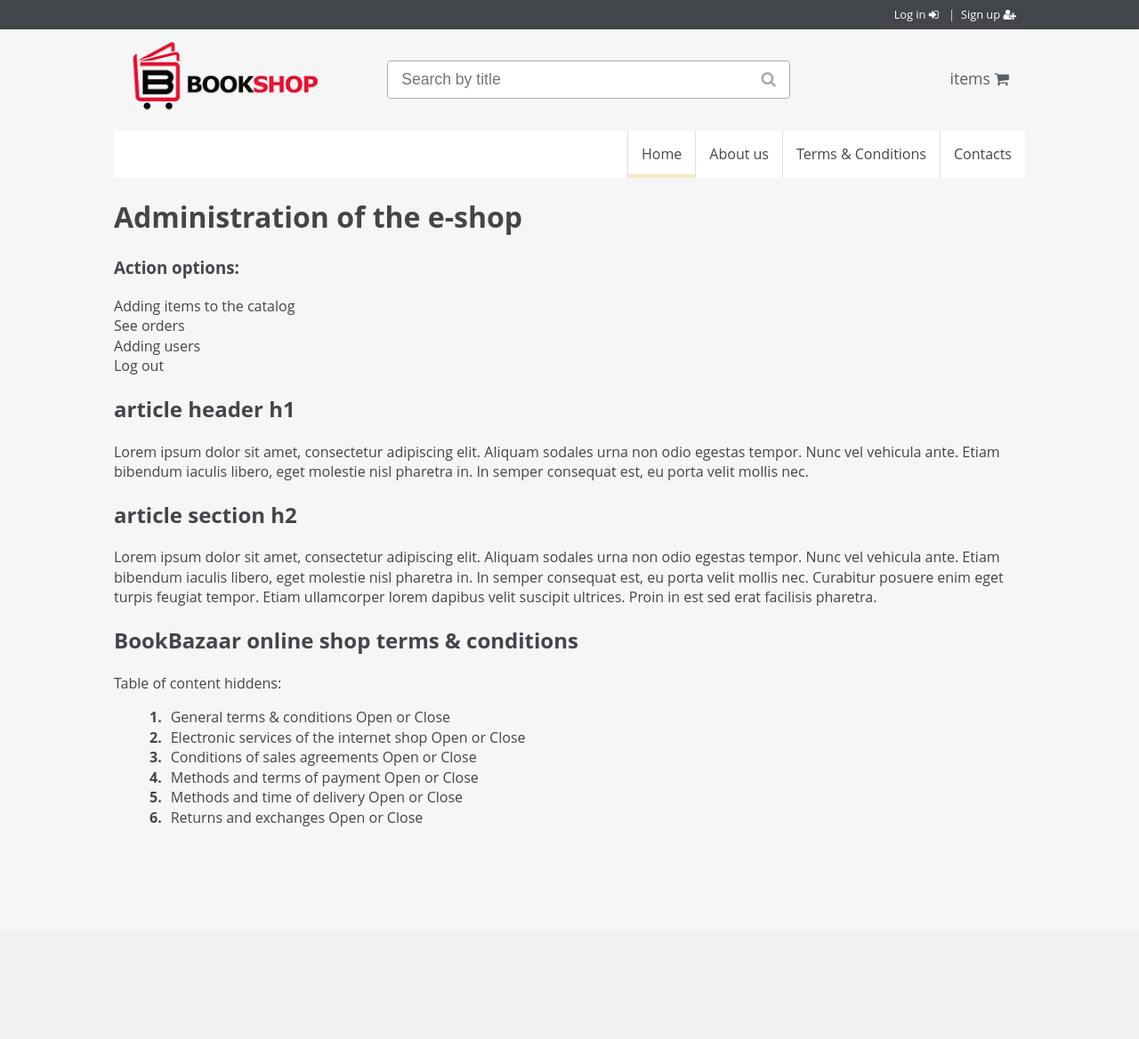
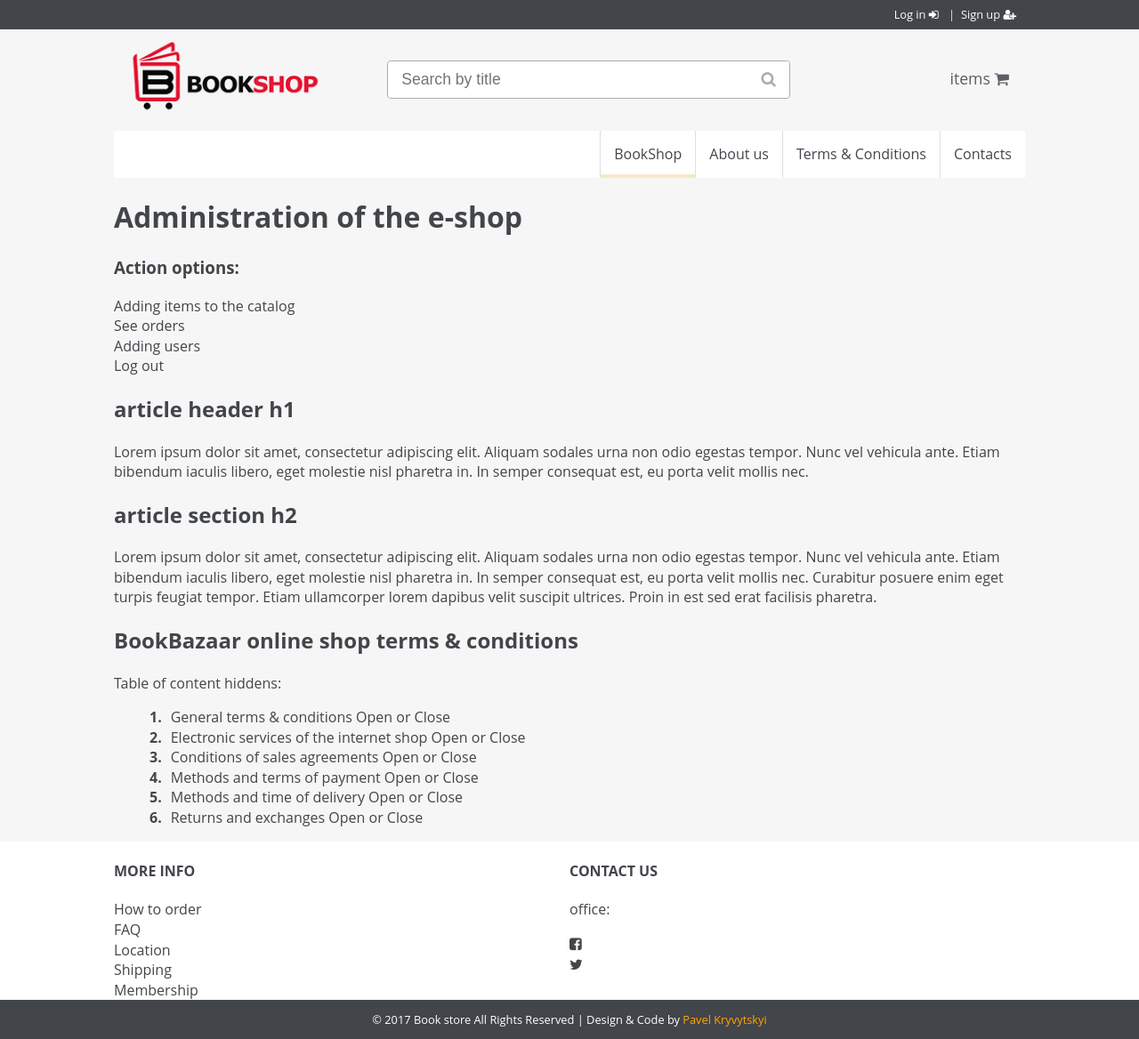
Before and after one commit to Parfum505/PHP, a PHP site: page /admin/index.php in a window 1280 px wide. Shown: the whole page at 89% size. Before the commit the page ends 929 px from the top, so only its background shows below. Run offline with PHP 8.4, Linux system fonts and the light colour scheme; data that the repository does not hold is empty; some libraries are stand-ins or nearby versions.

Commit message:
add footer.php

```diff
--- a/BookShop/admin/index.php
+++ b/BookShop/admin/index.php
@@ -6,7 +6,10 @@
 // 	logOut();
 // }
 ?>
+<?php $title = "Admin"; ?>
 <?php require_once "../common_pages/header.php"; ?>
+
+
 
 <div class="container">
 	<h1>Administration of the e-shop</h1>
@@ -45,7 +48,4 @@
 
 </div>
 <!-- /.container -->
-</div><!-- /.wrapper -->
-<script src="../js/script.js"></script>
-</body>
-</html>
+<?php require_once "../common_pages/footer.php"; ?>
--- a/BookShop/common_pages/footer.php
+++ b/BookShop/common_pages/footer.php
@@ -1,7 +1,8 @@
+</div><!-- /.wrapper -->
 <footer role = "contentinfo">
 	<div class="container">
 		<div class="row">
-			<div class="col-md-4">
+			<div class="nav-bottom">
 				<h4>MORE INFO</h4>
 				<ul class="nav-bottom">
 					<li>
@@ -11,7 +12,7 @@
 						<a href="#">FAQ</a>
 					</li>
 					<li>
-						<a href="contact.html">Location</a>
+						<a href="#">Location</a>
 					</li>
 					<li>
 						<a href="#">Shipping</a>
@@ -21,19 +22,16 @@
 					</li>
 				</ul>
 			</div>
-			<div class="col-md-4">
+			<div class="nav-bottom">
 				<h4>CONTACT US</h4>
-
-				<p>Contrary to popular belief</p>
-				<p>The standard chunk</p>
-				<p>office:  +12 34 995 0792</p>
+				<p>office: </p>
 				<ul class="social">
 					<li>
-						<a href="#"> <i></i>
+						<a href="#"> <i class="fa fa-facebook-square" aria-hidden="true"></i>
 						</a>
 					</li>
 					<li>
-						<a href="#"> <i class="twitter"></i>
+						<a href="#"> <i class="fa fa-twitter" aria-hidden="true"></i>
 						</a>
 					</li>
 					<li>
@@ -50,9 +48,17 @@
 				</ul>
 			</div>
 		</div>
+	</div>
+	<div class="author">
+	<div class="container">
 		<p >
 			&copy; 2017 Book store All Rights Reserved | Design &amp; Code by
 			<a href="https://www.linkedin.com/in/pavel-kryvytskyi-370720124" target="_blank">Pavel Kryvytskyi</a>
 		</p>
 	</div>
+	</div>
 </footer>
+
+<script src="../js/script.js"></script>
+</body>
+</html>
--- a/BookShop/common_pages/header.php
+++ b/BookShop/common_pages/header.php
@@ -1,7 +1,7 @@
 <!DOCTYPE html>
 <html lang="en">
 <head>
-	<title>Admin</title>
+	<title><?php echo isset($title) ? $title : 'BookShop'; ?></title>
 	<meta charset="utf-8">
 	<meta http-equiv="X-UA-Compatible" content="IE=edge,chrome=1">
 	<meta name="viewport" content="width=device-width, initial-scale=1, maximum-scale=1">
@@ -65,7 +65,7 @@
 								<!-- <?= $count ?>
 								-->
 								items
-								<span class="glyphicon glyphicon-shopping-cart">
+								<span >
 									<i class="fa fa-shopping-cart" aria-hidden="true"></i>
 								</span>
 							</a>
@@ -84,7 +84,7 @@
 			<nav class="nav_main content" role='navigation'">
 				<ul class="">
 					<li>
-						<a class="active" href="#home">Home</a>
+						<a class="active" href="#home">BookShop</a>
 					</li><!--
 					--><li>
 						<a href="#about">About us</a>
--- a/BookShop/css/style.css
+++ b/BookShop/css/style.css
@@ -235,5 +235,31 @@ header .nav_btn_mobile {
   max-height: 0px; }
 
 /* endof Terms and Contitions */
+/* Variables @ */
+/* Mixins */
+.shadow {
+  box-shadow: 0px 1px 1px 0px #e6e6e6; }
+
+/* Footer */
+footer {
+  margin-top: -100px;
+  background-color: #fff; }
+  footer .nav-bottom {
+    float: left;
+    width: 50%; }
+  footer .author {
+    background-color: #42454a;
+    text-align: center;
+    color: #fff; }
+    footer .author p {
+      margin: 0;
+      padding: 1em 0;
+      font-size: 0.8em; }
+    footer .author a {
+      color: orange; }
+      footer .author a:hover {
+        color: #ccc; }
+
+/* endof Footer */
 
 /*# sourceMappingURL=style.css.map */
--- /dev/null
+++ b/BookShop/scss/_footer.scss
@@ -0,0 +1,28 @@
+@import '_variables.scss';
+
+/* Footer */
+footer{
+	margin-top: -100px;
+	background-color: $bg-nav;
+	.nav-bottom{
+		float: left;
+		width: 50%;
+	}
+	.author{
+		background-color: $bg-top-bottom;
+		text-align: center;
+		color: #fff;
+		p{
+			margin:0;
+			padding: 1em 0;
+			font-size: 0.8em;
+		}
+		a{
+			color: orange;
+			&:hover{
+				color: #ccc;
+			}
+		}
+	}
+}
+/* endof Footer */
--- a/BookShop/scss/style.scss
+++ b/BookShop/scss/style.scss
@@ -1,3 +1,4 @@
 @import "_main.scss";
 @import "_header.scss";
 @import "_terms.scss";
+@import "_footer.scss";
```
Also changed, not shown: BookShop/package.json (+5 -3 lines), 1 other file.
